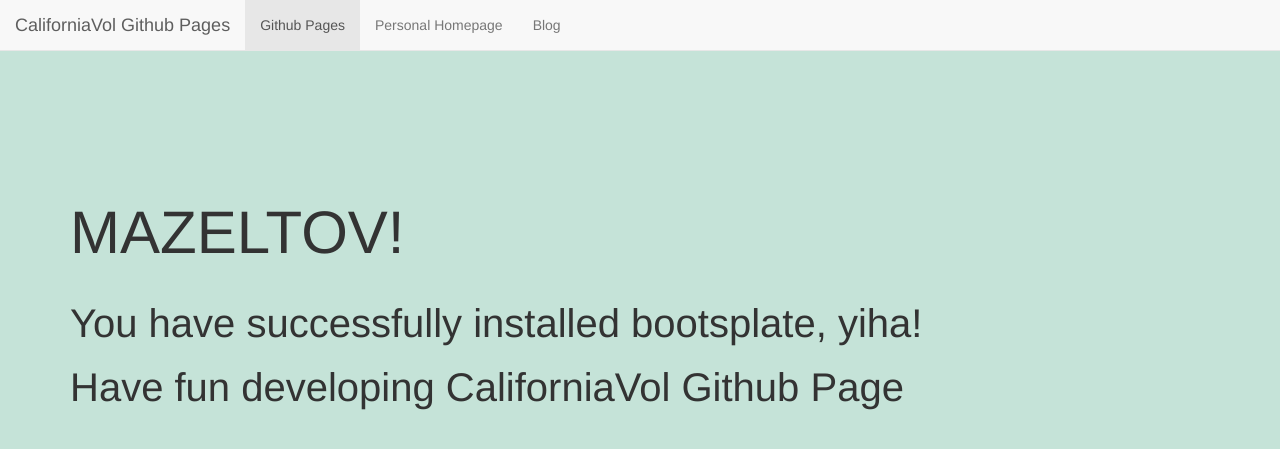
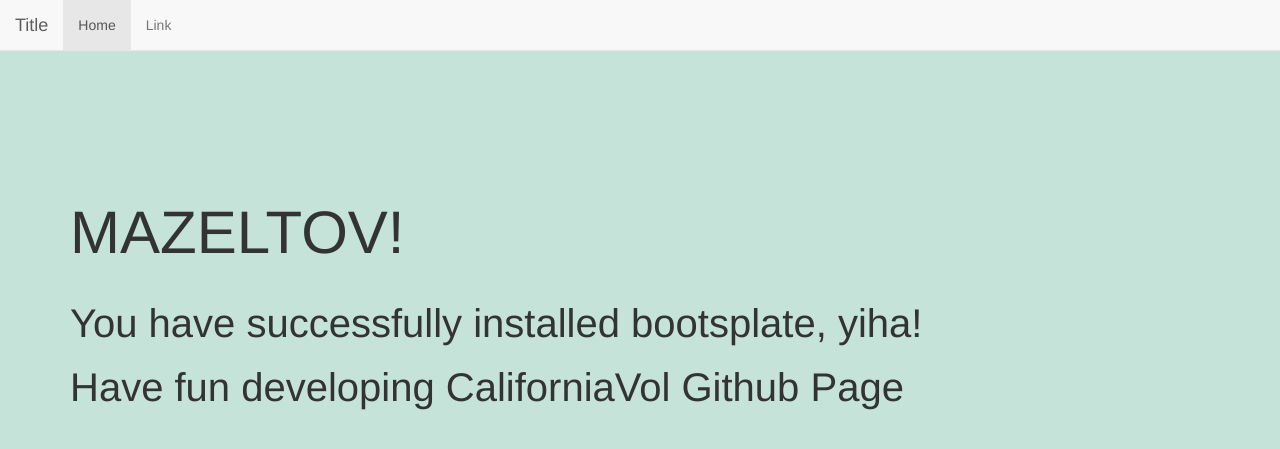
Before and after one commit to californiavol/californiavol.github.io, a Jekyll site: the page built from index.html, in a window 1280 px wide. Shown: the top 449 px of the page. Built offline with Jekyll 4.4.1, drawn with Linux system fonts in a browser that asks for light colours; Markdown is read by kramdown in place of the engine named in the settings.

Commit message:
updated footer with fixed nav

```diff
--- a/_includes/footer.html
+++ b/_includes/footer.html
@@ -1 +1,19 @@
-footer
+<section>
+  <div class="container">
+    <div class="row">
+
+        <nav class="navbar navbar-default navbar-fixed-top" role="navigation">
+            <a class="navbar-brand" href="#">Title</a>
+            <ul class="nav navbar-nav">
+                <li class="active">
+                    <a href="#">Home</a>
+                </li>
+                <li>
+                    <a href="#">Link</a>
+                </li>
+            </ul>
+        </nav>
+
+    </div>
+  </div>
+</section>
--- a/index.html
+++ b/index.html
@@ -43,6 +43,11 @@ title: CaliforniaVol Github Pages
 
     </section>
 
+
+{% include footer.html %}
+
+
+
     <script src="components/jquery/dist/jquery.min.js"></script>
     <script src="components/bootstrap/dist/js/bootstrap.min.js"></script>
 
```
